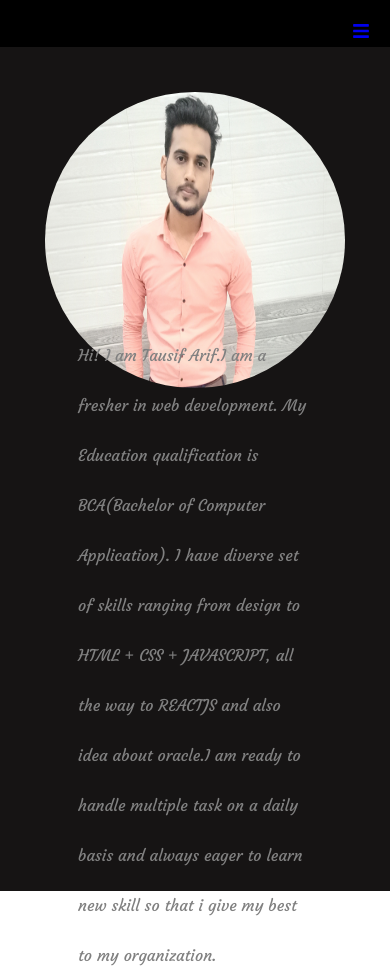
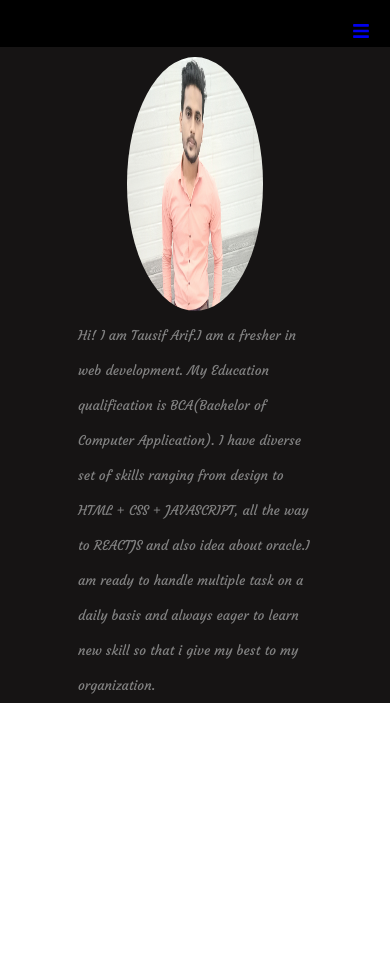
Before and after one commit to tausif-arif/my-portfolio, a React (Create React App) app: page /about in a window 390 px wide. After the commit the page ends 844 px from the top, so only its background shows below. Built offline with nearby package versions, Linux system fonts and the light colour scheme.

Commit message:
adding some css

```diff
--- a/src/App.css
+++ b/src/App.css
@@ -145,7 +145,7 @@ body {
   font-family: "Courgette", cursive !important;
   width: 60%;
   height: 50vh;
-  line-height: 50px;
+  line-height: 35px;
   display: flex;
 justify-content: center;
 align-items: center;
@@ -157,8 +157,8 @@ align-items: center;
   color: grey;
 }
 .abt_img {
- width:300px;
- height: 35vh;
+ width:60%;
+ height: 45vh;
   border-radius: 50%;
 }
 @media (max-width: 720px) {
@@ -166,7 +166,19 @@ align-items: center;
     flex-direction: column;
   }
   .profile{
-   margin-top: 20px;
+   margin-top: 10px;
+  }
+  .inner_abt{
+    height: 45%;
+    font-size: smaller;
+
+  }
+  .abt_img{
+    width:35vw;
+    height: 30vh;
+  }
+  .about_section{
+    height: 100%;
   }
 }
 
@@ -319,8 +331,8 @@ li.reactjs:after {
   justify-content: center;
   flex-direction: column;
   background-color: rgb(179, 171, 171);
-  width: 40vw;
-  height: 90vh;
+  width: 55%;
+  height: 95%;
   padding-top: 40px;
   border-radius: 4px;
   box-shadow: 1px 2px 4px 1px rgb(105, 101, 101);
```
